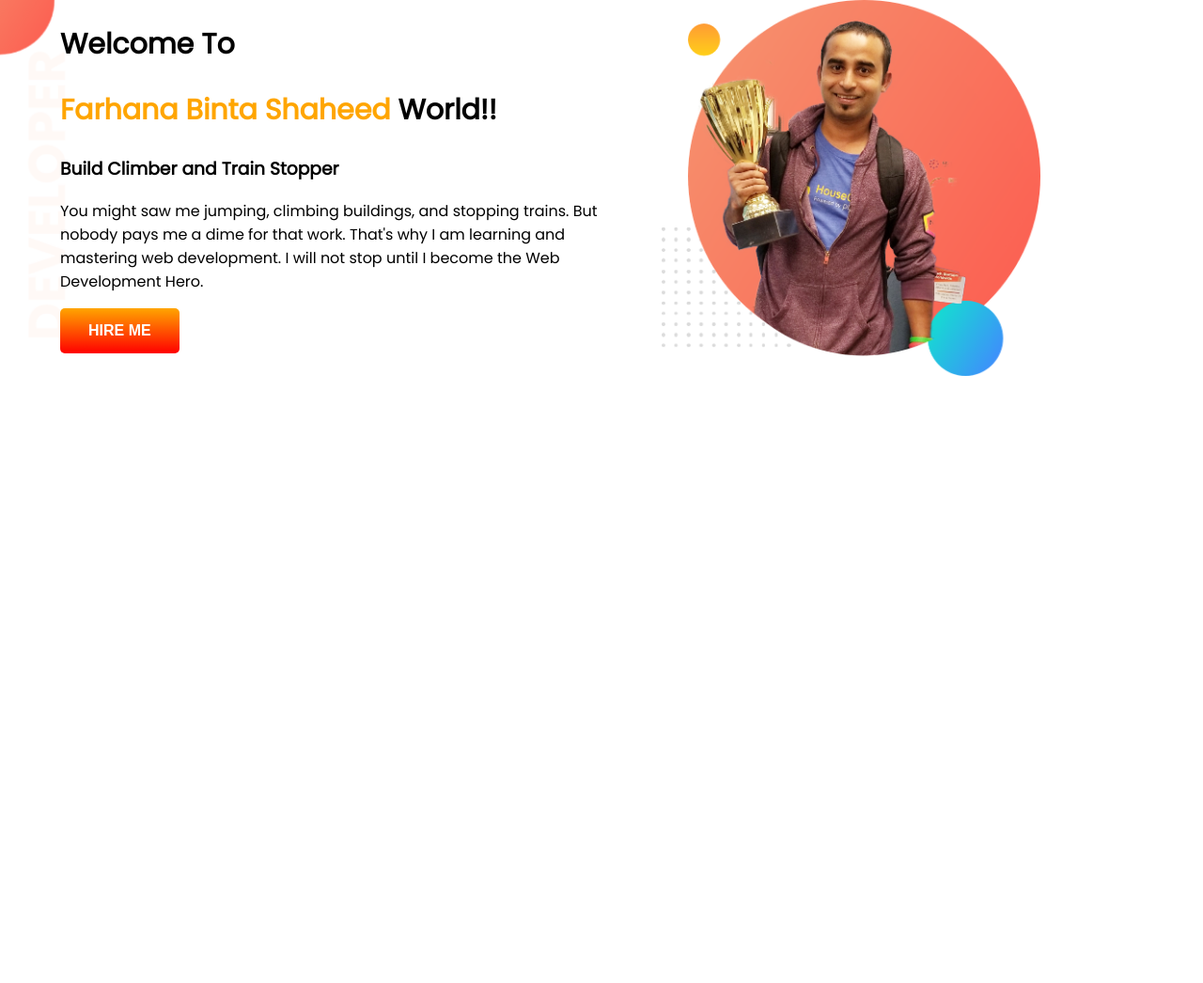
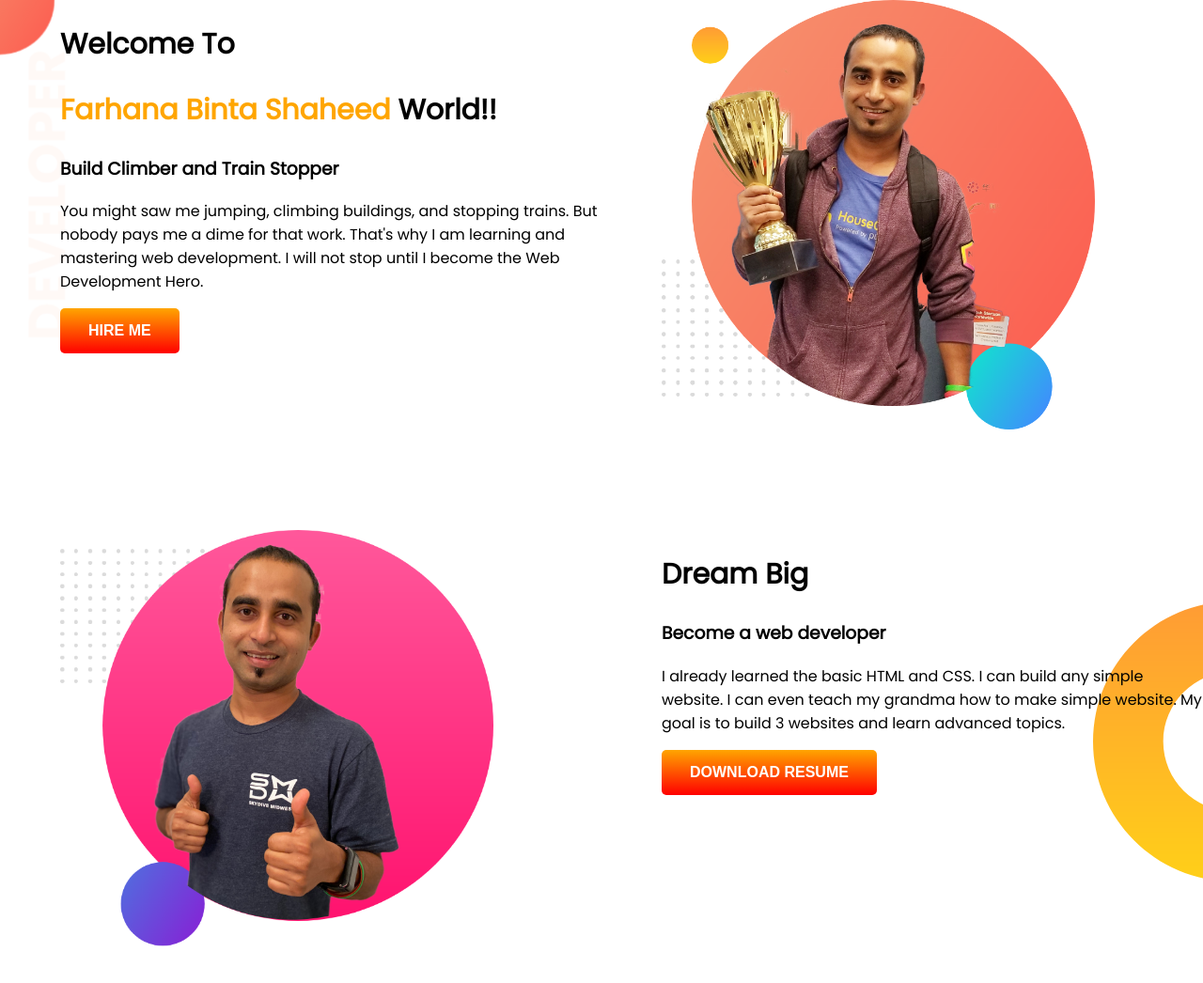
Before and after one commit to FarhanaShaheed/first-portfolio, a plain HTML site: page index.html in a window 1280 px wide. Shown: the whole page at 94% size. Before the commit the page ends 800 px from the top, so only its background shows below. Drawn offline with Linux system fonts and the light colour scheme.

Commit message:
dream bg

```diff
--- a/index.html
+++ b/index.html
@@ -24,6 +24,19 @@
             <img src="images/jhankar.png" alt="">
         </div>
     </section>
+    <section class="dream-big">
+        <div class="half-width">
+            <img src="images/jhankar2.png" alt="">
+        </div>
+        <div class="half-width">
+            <h1>Dream Big</h1>
+            <h3>Become a web developer</h3>
+            <p>I already learned the basic HTML and CSS. I can build any simple website.
+            I can even teach my grandma how to make simple website. My goal is to build 3 websites and learn advanced topics.</p>
+            <button><a href="https://www.linkedin.com/in/farhana-binta-shaheed-964b7b19b/" target="_blank">DOWNLOAD RESUME</a></button>
+        </div>
+
+    </section>
 
 </body>
 </html>
--- a/style.css
+++ b/style.css
@@ -13,6 +13,7 @@ h1 {
 
 section {
     display: flex;
+    margin-bottom: 100px;
 }
 
 .half-width {
@@ -21,7 +22,7 @@ section {
 }
 
 .half-width img {
-    width: 70%;
+    width: 80%;
 }
 
 a {
@@ -45,3 +46,9 @@ button {
     background-repeat: no-repeat;
 
 }
+
+.dream-big {
+    background-image: url(images/dream-bg.png);
+    background-repeat: no-repeat;
+    background-position: right;
+}
```
